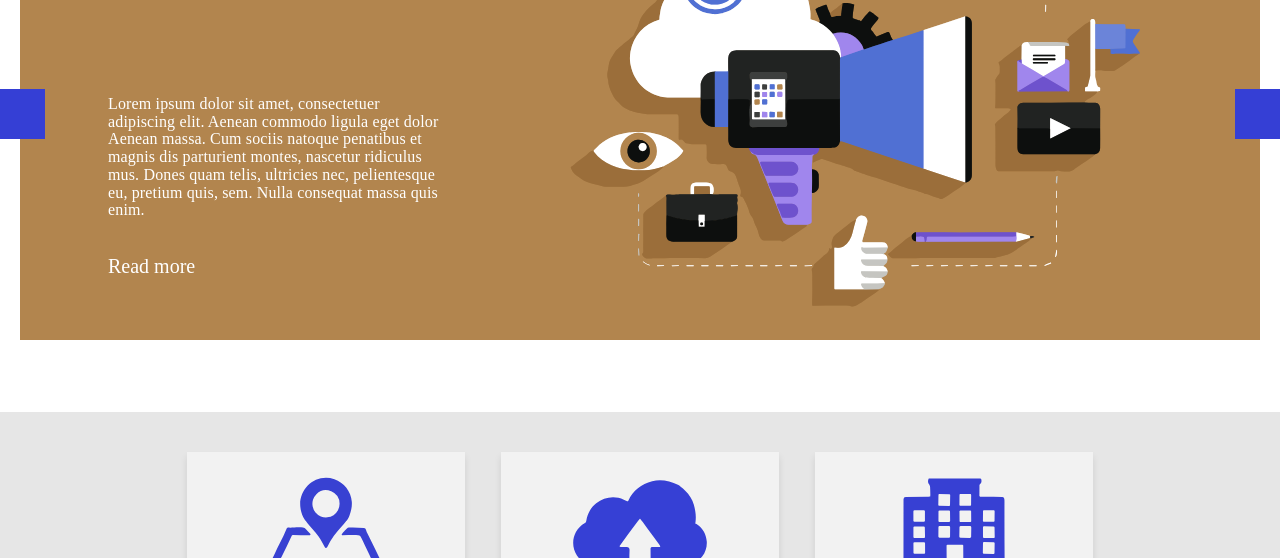
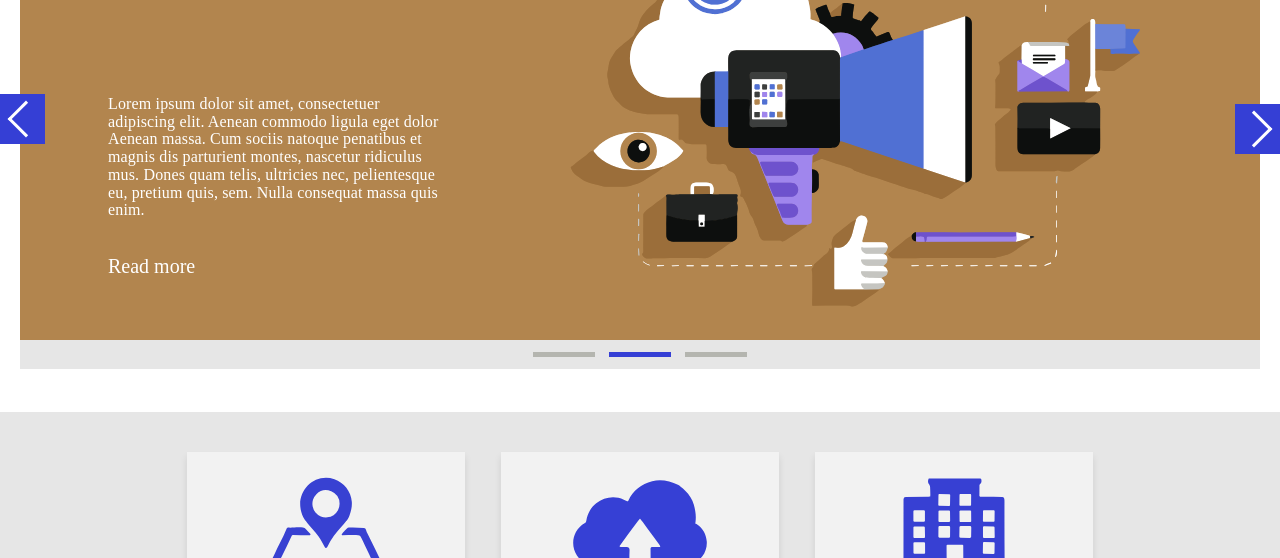
Before and after one commit to frunkers/dmip-23, a plain HTML site: page index.html in a window 1280 px wide. Shown: the part 242-800 px from the top of the page. Drawn offline with Linux system fonts and the light colour scheme.

Commit message:
end html

```diff
--- a/css/main.css
+++ b/css/main.css
@@ -91,11 +91,14 @@
 /* section offer */
 .offer {
    margin-top: 20px;
-   margin-bottom: 72px;
+   margin-bottom: 43px;
+}
+
+.offer__container {
+   position: relative;
 }
 
 .slide {
-   position: relative;
    padding: 50px 88px 32px;
    display: flex;
    background: var(--accent-color);
@@ -131,20 +134,67 @@
    position: absolute;
    width: 50px;
    height: 50px;
+   display: flex;
+   justify-content: center;
+   align-items: center;
    background: var(--main-color);
    border: 0;
    top: 50%;
-	cursor: pointer;
+   cursor: pointer;
+}
+
+.slide__toggle-arrow {
+   display: block;
+   border-left: 3px solid #fff;
+   border-bottom: 3px solid #fff;
+   width: 26px;
+   height: 26px;
 }
 
 .slide__toggle_prev {
    left: 0;
-   transform: translate(-50%, -25px);
+   transform: translate(-50%, -35px);
+}
+
+.slide__toggle_prev > .slide__toggle-arrow {
+   margin-left: 12px;
+   transform: rotate(45deg);
 }
 
 .slide__toggle_next {
    right: 0;
    transform: translate(25px, -50%);
+}
+
+.slide__toggle_next > .slide__toggle-arrow {
+   margin-right: 12px;
+   transform: rotate(-135deg);
+}
+
+.controls {
+   display: flex;
+   padding: 12px 0;
+   background: var(--section-bg-color);
+}
+
+.controls__wrap {
+   margin: 0 auto;
+   display: flex;
+   align-items: center;
+}
+
+.controls__el {
+   width: 62px;
+   height: 5px;
+   background: #b4b5af;
+}
+
+.controls__el.active {
+   background: var(--main-color);
+}
+
+.controls__el + .controls__el {
+   margin-left: 14px;
 }
 
 /* section cards */
@@ -178,8 +228,8 @@
 }
 
 .card__preview {
-	margin: 0 auto;
-	width: fit-content;
+   margin: 0 auto;
+   width: fit-content;
    height: 102px;
 }
 
--- a/index.html
+++ b/index.html
@@ -52,10 +52,21 @@
                         <a class="slide__more" href="#!">Read more</a>
                      </div>
                      <img src="./assets/img/offer.svg" alt="Offer image" class="slide__image" />
+                  </div>
+                  <div class="controls">
+                     <div class="controls__wrap">
+                        <div class="controls__el controls__el1"></div>
+                        <div class="controls__el controls__el2 active"></div>
+                        <div class="controls__el controls__el3"></div>
+                     </div>
+                  </div>
 
-                     <button class="slide__toggle slide__toggle_prev"></button>
-                     <button class="slide__toggle slide__toggle_next"></button>
-                  </div>
+                  <button class="slide__toggle slide__toggle_prev">
+                     <span class="slide__toggle-arrow"></span>
+                  </button>
+                  <button class="slide__toggle slide__toggle_next">
+                     <span class="slide__toggle-arrow"></span>
+                  </button>
                </div>
             </section>
 
```
